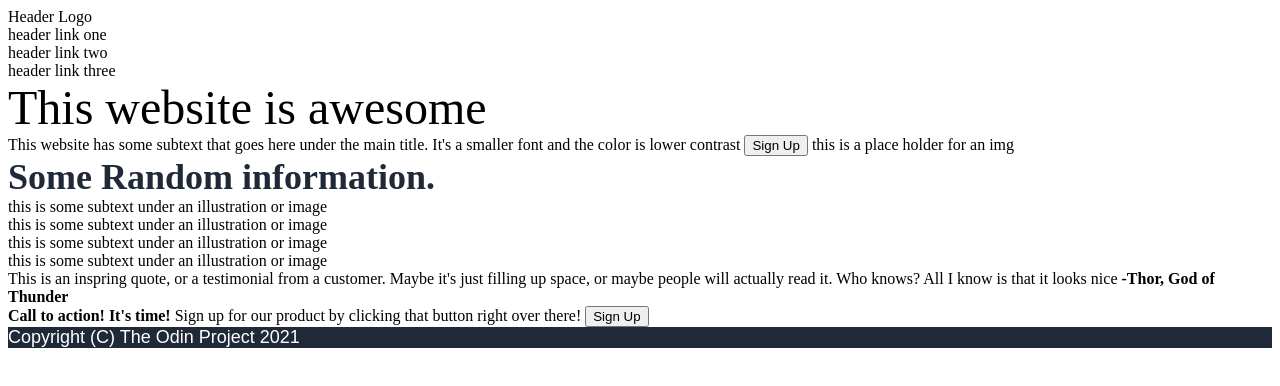
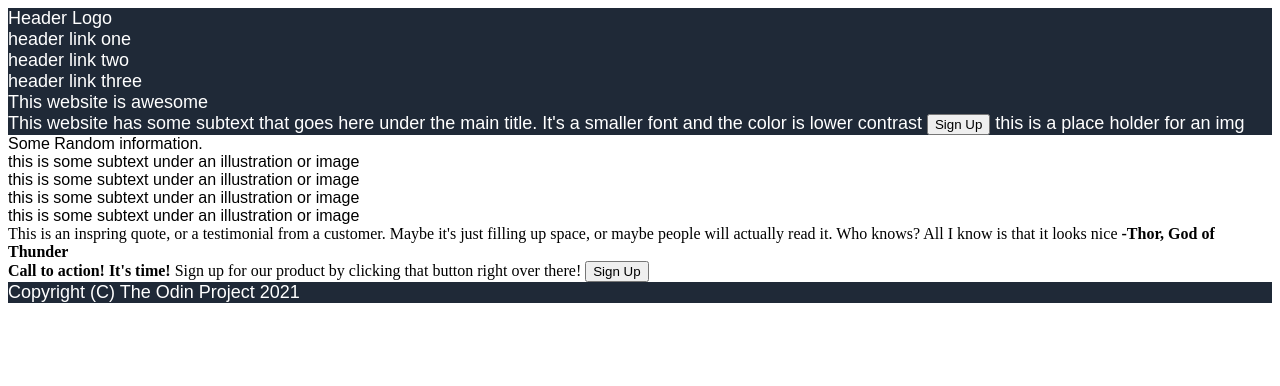
Before and after one commit to Nebuchadnazzer/odin-LandingPage, a plain HTML site: page index.html in a window 1280 px wide. Drawn offline with Linux system fonts and the light colour scheme.

Commit message:
Cleaned HTML tags for better structure

```diff
--- a/index.html
+++ b/index.html
@@ -9,12 +9,12 @@
 <body>
 
     <div class="header">
-        <div class="header-main">Header Logo</div>
-        <div class="header-sub1">header link one</div>
-        <div class="header-sub2">header link two</div>
-        <div class="header-sub3">header link three</div>
-        <div class="neck1">This website is awesome</div>
-        <div class="neck2">
+        <div class="header-logo">Header Logo</div>
+        <div class="header-link-one">header link one</div>
+        <div class="header-link-two">header link two</div>
+        <div class="header-link-three">header link three</div>
+        <div class="header-header">This website is awesome</div>
+        <div class="header-sub">
             This website has some subtext that goes here under the
             main title. It's a smaller font and the color is lower contrast
             <button>Sign Up</button>
@@ -23,15 +23,15 @@
     </div>
 
     <div class="section1">
-        <div class="body1">Some Random information.</div>
-        <div class="body1-sub1">this is some subtext under an illustration or image</div>
-        <div class="body1-sub2">this is some subtext under an illustration or image</div>
-        <div class="body1-sub3">this is some subtext under an illustration or image</div>
-        <div class="body1-sub4">this is some subtext under an illustration or image</div>
+        <div class="section1">Some Random information.</div>
+        <div class="section1-sub1">this is some subtext under an illustration or image</div>
+        <div class="section1-sub2">this is some subtext under an illustration or image</div>
+        <div class="section1-sub3">this is some subtext under an illustration or image</div>
+        <div class="section1-sub4">this is some subtext under an illustration or image</div>
     </div>
 
     <div class="section2">
-        <div class="body2">
+        <div class="section2-sub">
             This is an inspring quote, or a testimonial from a customer.
             Maybe it's just filling up space, or maybe
             people will actually read it. Who knows? All I know
--- a/styles.css
+++ b/styles.css
@@ -1,15 +1,15 @@
-header {
+div.header {
     background-color: #1F2937;
     color: white;
     font-size: 18px;
     font-family:Arial, Helvetica, sans-serif
 }
 
-div.neck1 {
+div.header-subject {
    font-size: 48px;
 }
 
-section {
+div.section1 {
     background-color: white;
     font-family:Arial, Helvetica, sans-serif
 }
```
